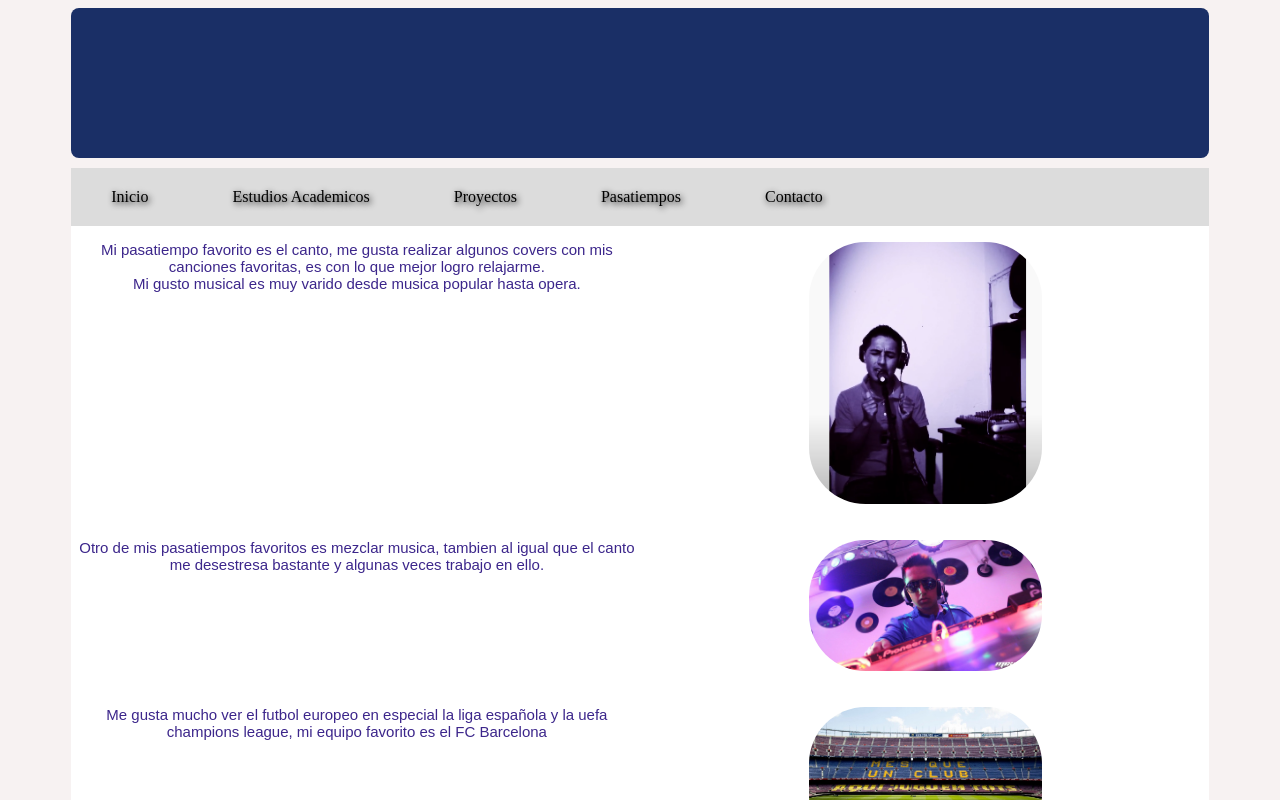
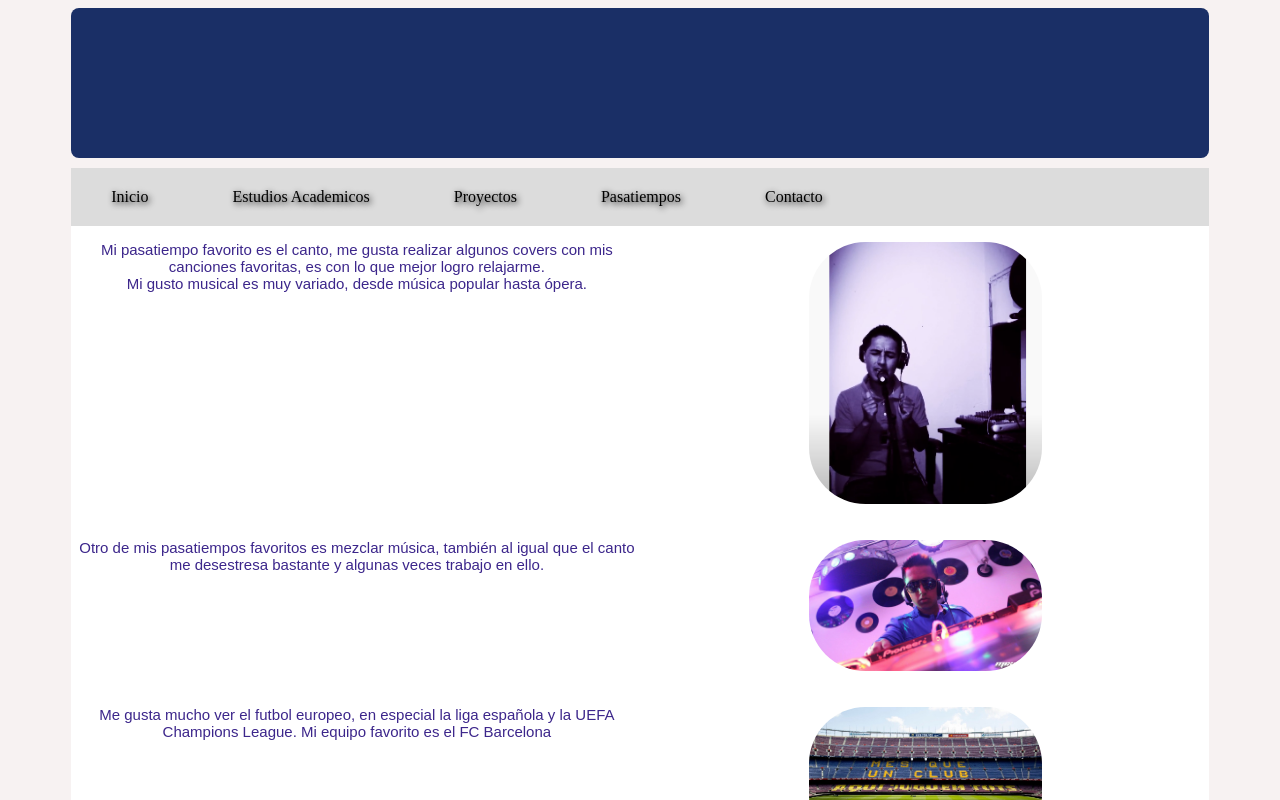
Before and after one commit to gersaing/biografiaSW3, a plain HTML site: page Pasatiempos.HTML in a window 1280 px wide. Shown: the top 800 px of the page. Drawn offline with Linux system fonts and the light colour scheme.

Commit message:
versionFinal 2.9

```diff
--- a/Pasatiempos.HTML
+++ b/Pasatiempos.HTML
@@ -33,7 +33,7 @@
 								Mi pasatiempo favorito es el canto, me gusta realizar algunos covers
 								con mis canciones favoritas, es con lo que mejor logro relajarme.
 								<br>
-								Mi gusto musical es muy varido desde musica popular hasta opera.
+								Mi gusto musical es muy variado, desde música popular hasta ópera.
 							</p>
 						</div>
 						<div>
@@ -43,9 +43,7 @@
 					   </div>
 						<div>
 							<p>
-                                Otro de mis pasatiempos favoritos es mezclar musica,
-								tambien al igual que el canto me desestresa bastante y algunas veces
-								trabajo en ello.
+								Otro de mis pasatiempos favoritos es mezclar música, también al igual que el canto me desestresa bastante y algunas veces trabajo en ello.
 							</p>
 						</div>
 						<div>
@@ -56,8 +54,7 @@
 
 						<div>
 							<p>
-								Me gusta mucho ver el futbol europeo en especial la liga española
-								y la uefa champions league, mi equipo favorito es el FC Barcelona
+								Me gusta mucho ver el futbol europeo, en especial la liga española y la UEFA Champions League. Mi equipo favorito es el FC Barcelona
 							</p>
 						</div>
 
```
